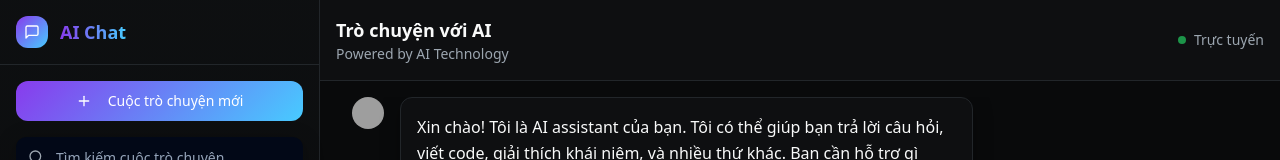
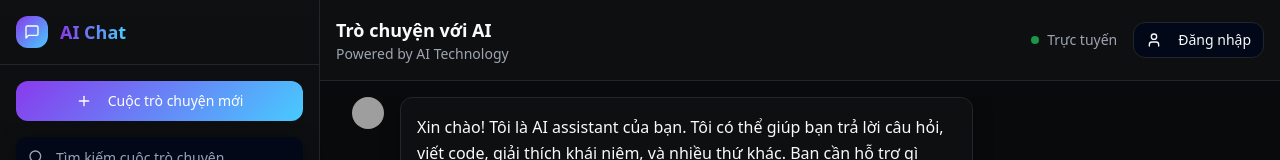
Before and after one commit to nguyenanhtuan21/echo-ai-gui, a React (Vite) app: page / in a window 1280 px wide. Shown: the top 160 px of the page. Built offline with nearby package versions, Linux system fonts and the light colour scheme; grey boxes are pictures that could not be loaded.

Commit message:
Add login button UI

```diff
--- a/src/pages/Index.tsx
+++ b/src/pages/Index.tsx
@@ -1,5 +1,5 @@
 import { useState } from "react";
-import { Menu } from "lucide-react";
+import { Menu, User } from "lucide-react";
 import { Button } from "@/components/ui/button";
 import { ScrollArea } from "@/components/ui/scroll-area";
 import ChatSidebar from "@/components/ChatSidebar";
@@ -82,9 +82,20 @@ const Index = () => {
             </div>
           </div>
 
-          <div className="flex items-center gap-2">
-            <div className="w-2 h-2 bg-green-500 rounded-full animate-pulse"></div>
-            <span className="text-sm text-chat-text-muted">Trực tuyến</span>
+          <div className="flex items-center gap-4">
+            <div className="flex items-center gap-2">
+              <div className="w-2 h-2 bg-green-500 rounded-full animate-pulse"></div>
+              <span className="text-sm text-chat-text-muted">Trực tuyến</span>
+            </div>
+
+            <Button
+              variant="outline"
+              size="sm"
+              className="hover-glow rounded-lg border-chat-border hover:bg-chat-border/50"
+            >
+              <User className="w-4 h-4 mr-2" />
+              Đăng nhập
+            </Button>
           </div>
         </div>
 
```
